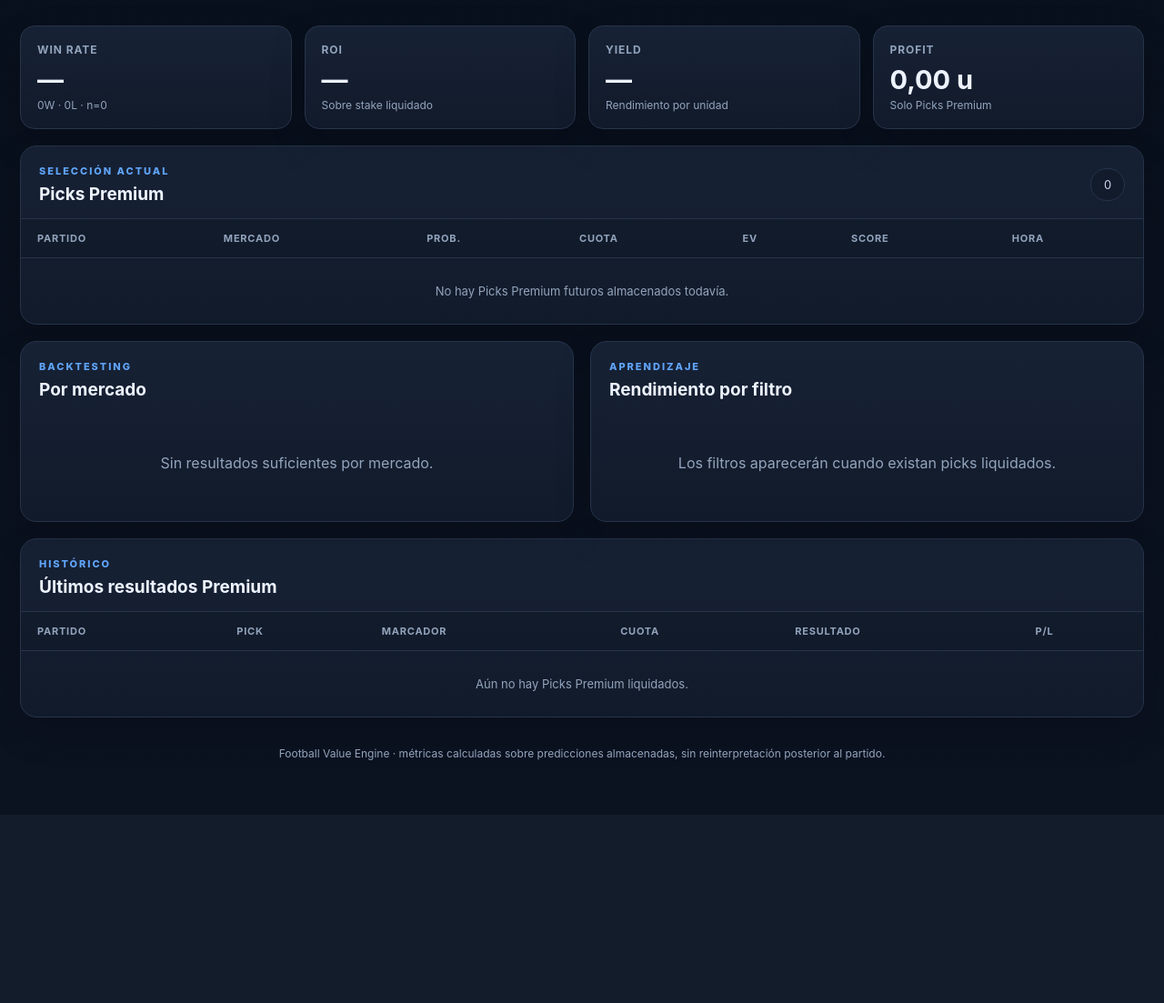
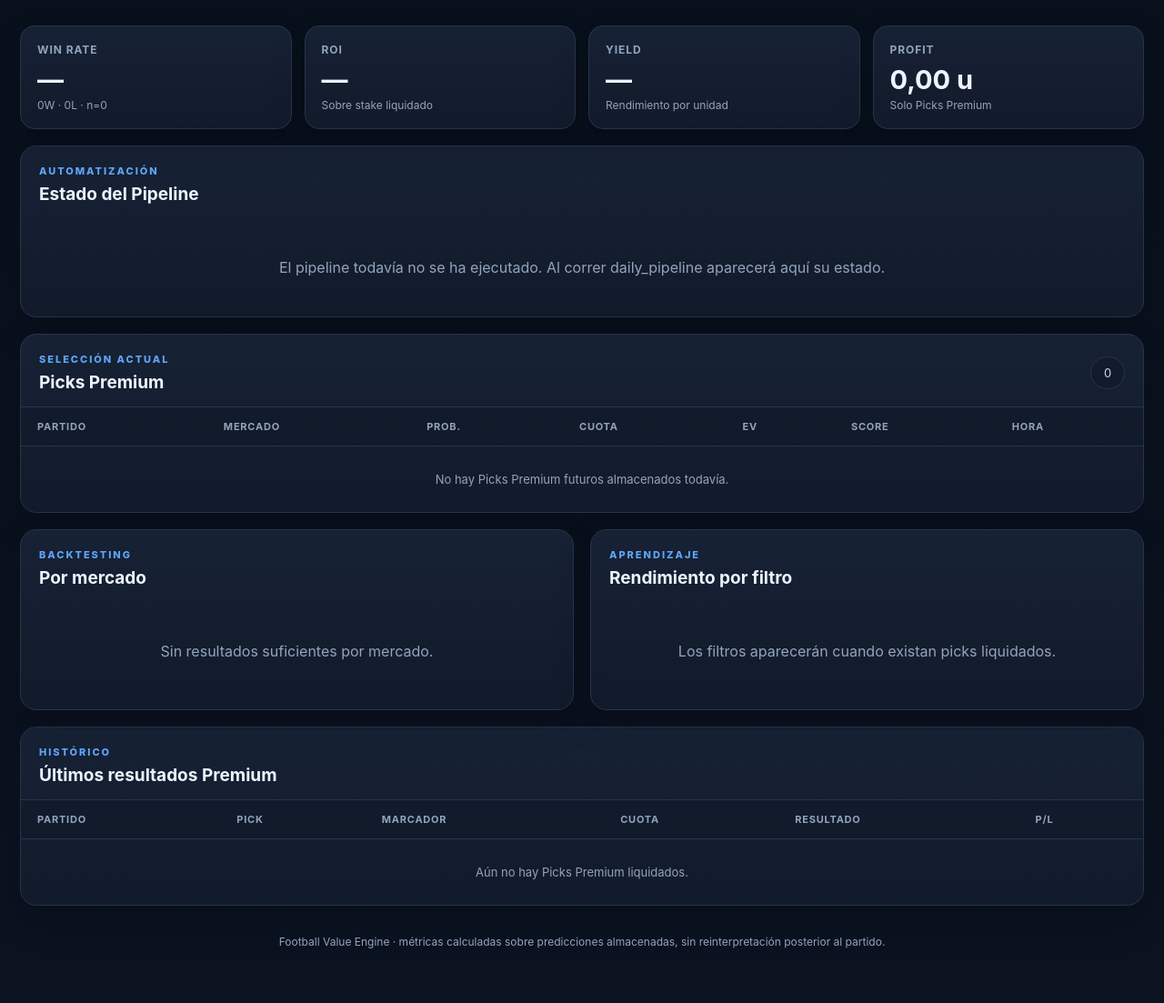
Before and after one commit to eliasfn05-cmd/football-value-engine, a Django app: page /dashboard/ in a window 1280 px wide. Shown: the part 125-1228 px from the top of the page at 91% size. Before the commit the page ends 967 px from the top, so only its background shows below. Run offline with Django 5.2, Linux system fonts and the light colour scheme; data that the repository does not hold is empty.

Commit message:
feat(dashboard): add pipeline observability panel

```diff
--- a/dashboard/templates/dashboard/index.html
+++ b/dashboard/templates/dashboard/index.html
@@ -39,6 +39,34 @@
         <strong>{{ metrics.profit_units|floatformat:2 }} u</strong>
         <small>Solo Picks Premium</small>
       </article>
+    </section>
+
+    <section class="panel">
+      <div class="panel-head">
+        <div>
+          <p class="eyebrow">AUTOMATIZACIÓN</p>
+          <h2>Estado del Pipeline</h2>
+        </div>
+        {% if pipeline %}<span class="count-badge">#{{ pipeline.id }}</span>{% endif %}
+      </div>
+      {% if pipeline %}
+      <div class="metrics-grid">
+        <article class="metric-card"><span>Estado</span><strong>{{ pipeline.status }}</strong><small>{{ pipeline.target_date|date:"d/m/Y" }}</small></article>
+        <article class="metric-card"><span>Duración</span><strong>{{ pipeline.duration_seconds }} s</strong><small>{{ pipeline.warning_count }} warnings · {{ pipeline.error_count }} errores</small></article>
+        <article class="metric-card"><span>Datos</span><strong>{{ pipeline.fixtures_count }}</strong><small>fixtures · {{ pipeline.predictions_count }} predicciones</small></article>
+        <article class="metric-card"><span>Premium</span><strong>{{ pipeline.premium_count }}</strong><small>{{ pipeline.settled_count }} picks liquidados</small></article>
+      </div>
+      <div class="mini-list">
+        {% for stage in pipeline.stages %}
+        <div class="mini-row">
+          <div><strong>{{ stage.name }}</strong><small>{{ stage.message|default:"Sin detalle" }}</small></div>
+          <div class="right"><strong>{{ stage.status }}</strong><small>{{ stage.attempt_count }} intento(s) · {{ stage.duration_seconds }} s</small></div>
+        </div>
+        {% endfor %}
+      </div>
+      {% else %}
+      <p class="empty">El pipeline todavía no se ha ejecutado. Al correr daily_pipeline aparecerá aquí su estado.</p>
+      {% endif %}
     </section>
 
     <section class="panel">
```
